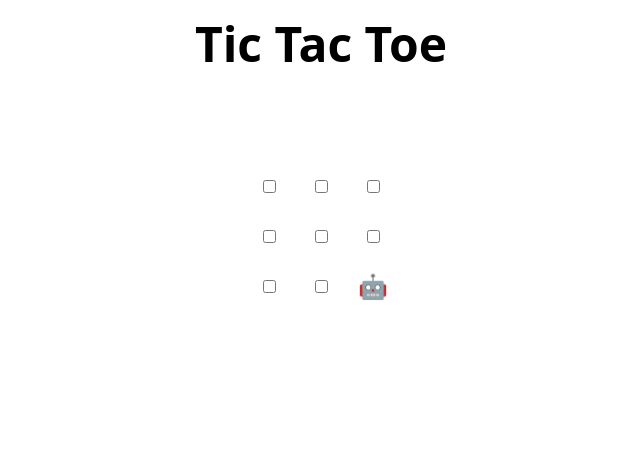
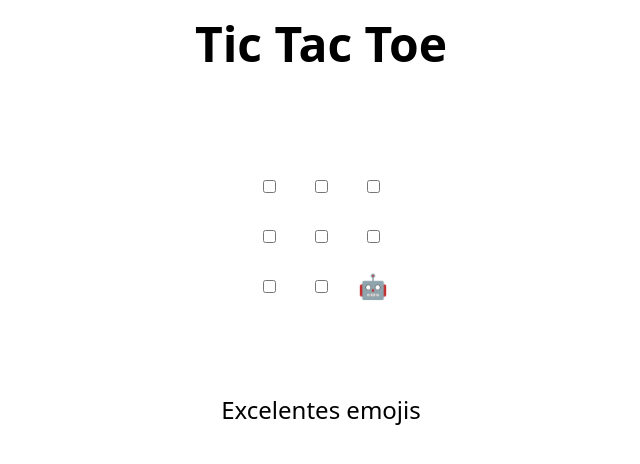
Before and after one commit to mceciabate/skills-review-pull-request, a plain HTML site: page index.html in a window 1280 px wide. Shown: the whole page, without its empty margins (319-959 px from the left). Drawn offline with Linux system fonts and the light colour scheme.

Commit message:
Update index.html

```diff
--- a/index.html
+++ b/index.html
@@ -48,6 +48,7 @@
 </table>
 
 <h2 hidden>Game over, refresh to play again 🧑‍💻 🤖!</h2>
+Excelentes emojis
 
 <script>
   // Initialization
```
